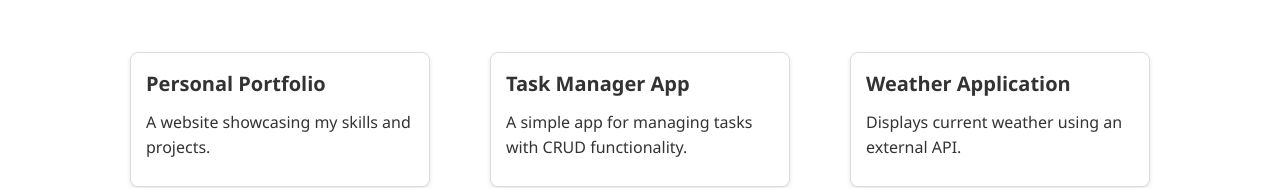
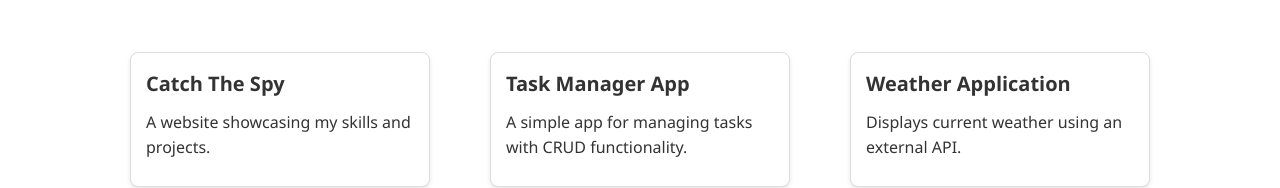
Before and after one commit to LuqmanMahmoodButt/Portfolio, a React (Vite) app: page /projects in a window 1280 px wide. Shown: the part 208-396 px from the top of the page. Built offline with nearby package versions, Linux system fonts and the light colour scheme.

Commit message:
all pages are working

```diff
--- a/src/pages/Projects.jsx
+++ b/src/pages/Projects.jsx
@@ -5,7 +5,7 @@ const Projects = () => {
   const [projects] = useState([
     {
       id: 1,
-      title: 'Personal Portfolio',
+      title: 'Catch The Spy',
       description: 'A website showcasing my skills and projects.',
       imageUrl: 'portfolio-image.jpg',
       tags: ['React', 'JavaScript', 'CSS'],
```
